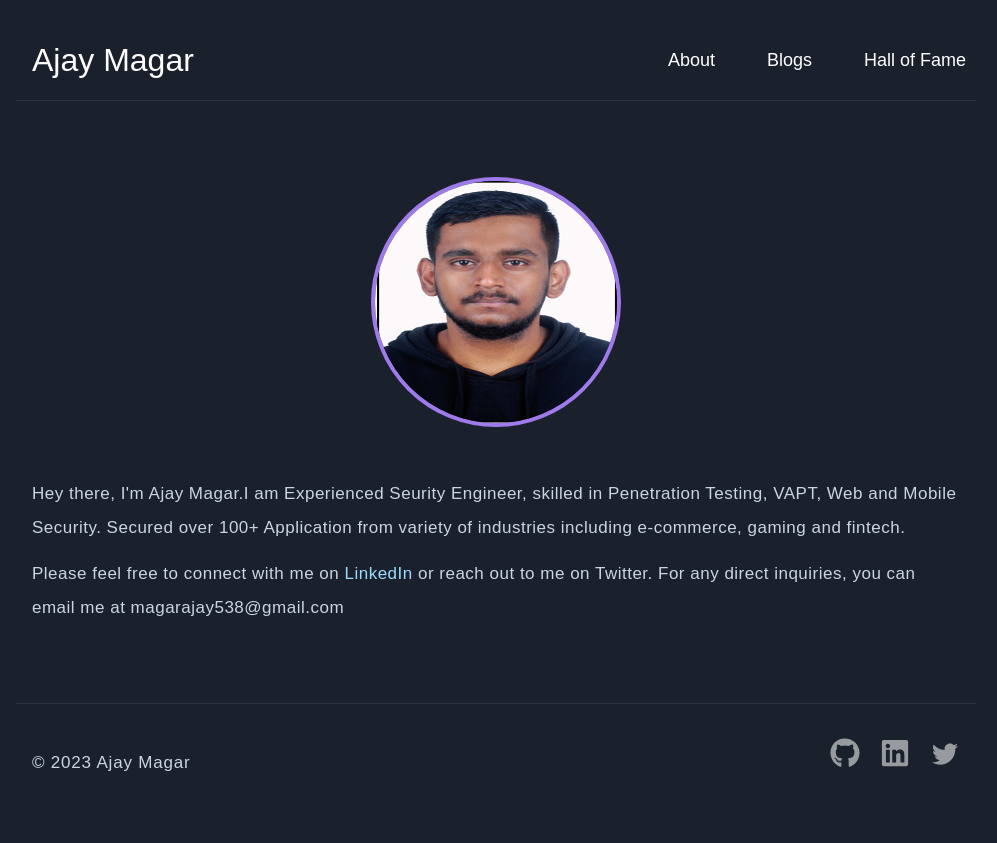
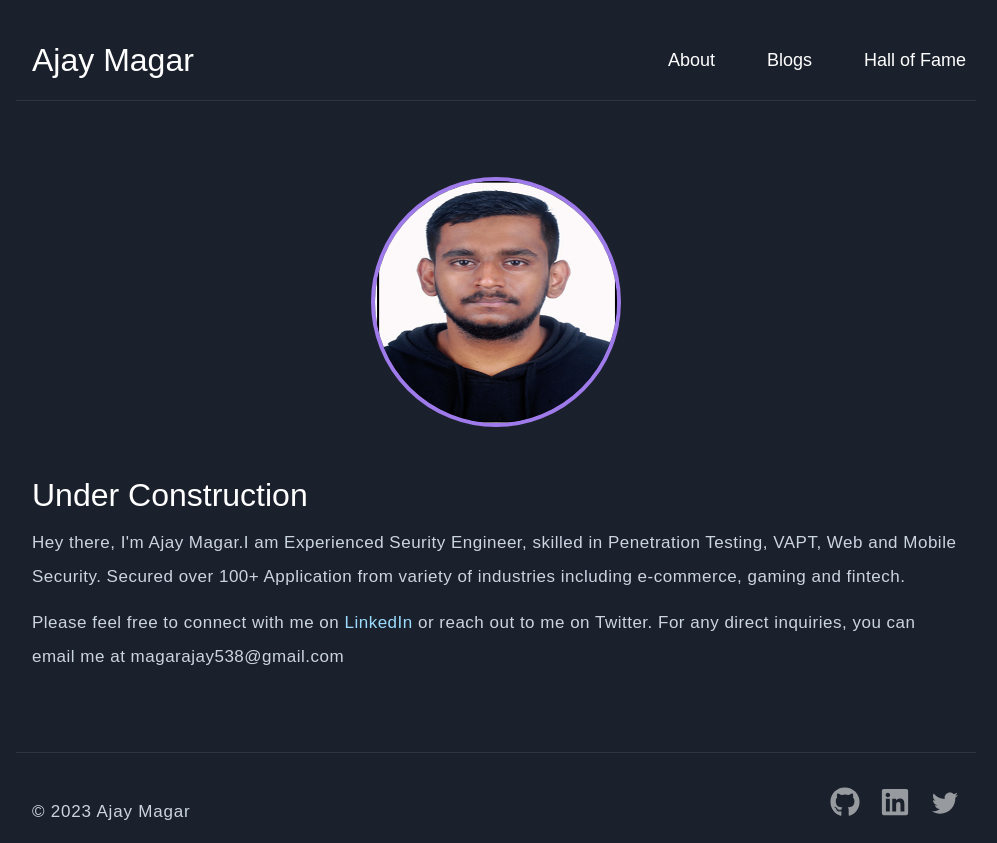
Before and after one commit to Ajaymagar/portfolio-page, a React (Create React App) app: page / in a window 1280 px wide. Shown: the whole page, without its empty margins (144-1141 px from the left). Before the commit the page ends 800 px from the top, so only its background shows below. Built offline with nearby package versions, Linux system fonts and the light colour scheme.

Commit message:
omkar code merge

```diff
--- a/src/components/About.js
+++ b/src/components/About.js
@@ -14,6 +14,8 @@ const About = () => {
             </div>
 
             <div className='About-Content'>
+
+                <h1> Under Construction </h1>
                 <p>
                     Hey there, I'm Ajay Magar.I am Experienced Seurity Engineer, skilled in Penetration Testing, VAPT,
                     Web and Mobile Security. Secured over 100+ Application from variety of industries including e-commerce,
```
